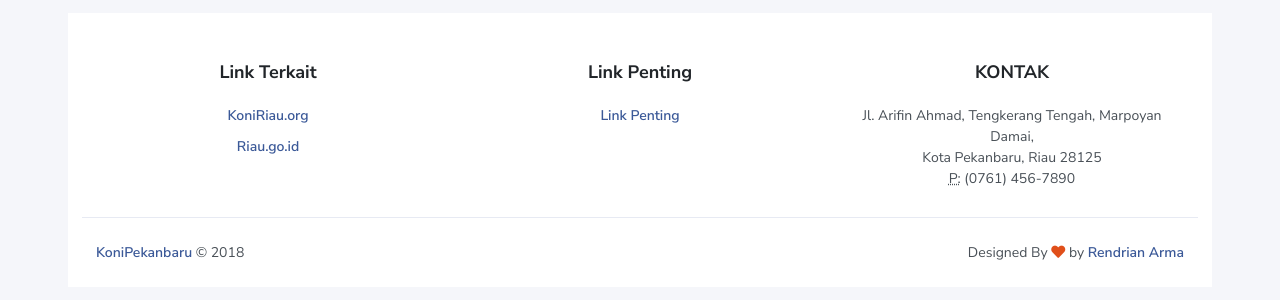
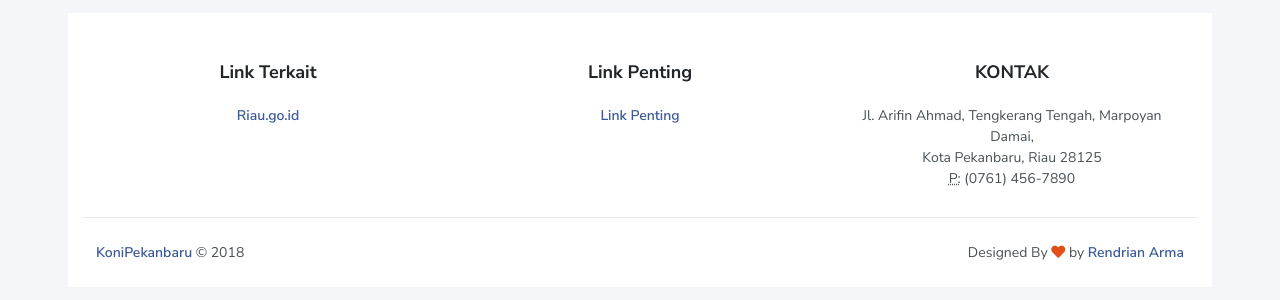
Before and after one commit to RendrianArma/pekanbarukoni, a PHP site: page /page_atlet.php in a window 1280 px wide. Shown: the part 1024-1324 px from the top of the page. Run offline with PHP 8.4, Linux system fonts and the light colour scheme.

Commit message:
perbaiki

```diff
--- a/page_footer.php
+++ b/page_footer.php
@@ -5,7 +5,6 @@
                 <h3 class="h5 font-w700">Link Terkait</h3>
                 <ul class="list list-simple-mini">
                     <li>
-            <a class="link-fx font-w600" href="javascript:void(0)">KoniRiau.org</a>
                     </li>
                     <li>
                         <a class="link-fx font-w600" href="javascript:void(0)">Riau.go.id</a>
@@ -25,25 +24,30 @@
             <div class="col-md-4 text-center">
                 <h3 class="h5 font-w700">KONTAK</h3>
                 <div>
-            Jl. Arifin Ahmad, Tengkerang Tengah, Marpoyan Damai, <br>
+                    Jl. Arifin Ahmad, Tengkerang Tengah, Marpoyan Damai,
+                    <br>
                     Kota Pekanbaru, Riau 28125<br>
-            <abbr title="Phone">P:</abbr> (0761) 456-7890
+                    <abbr title="Phone">P:</abbr>
+                    (0761) 456-7890
                 </div>
             </div>
         </div>
         <div class="row font-size-sm pt-4">
             <div class="col-sm-6 order-sm-2 mb-1 mb-sm-0 text-center text-sm-right">
-          Designed By <i class="fa fa-heart text-danger"></i> by <a class="font-w600" href="https://rendrian.id" target="_blank">Rendrian Arma</a>
+                Designed By
+                <i class="fa fa-heart text-danger"></i>
+                by
+                <a class="font-w600" href="https://rendrian.id" target="_blank">Rendrian Arma</a>
             </div>
             <div class="col-sm-6 order-sm-1 text-center text-sm-left">
-          <a class="font-w600" href="https://goo.gl/mDBqx1" target="_blank">KoniPekanbaru</a> © <span data-toggle="year-copy" class="js-year-copy-enabled">2018</span>
+                <a class="font-w600" href="https://goo.gl/mDBqx1" target="_blank">KoniPekanbaru</a>
+                ©
+                <span data-toggle="year-copy" class="js-year-copy-enabled">2018</span>
             </div>
         </div>
     </div>
 </footer>
 </div>
-
-
 
 <script src="assets/js/dashmix.core.min-1.4.js"></script>
 <script src="assets/js/dashmix.app.min-1.4.js"></script>
@@ -57,7 +61,6 @@
 <script src="assets/js/datatables/dataTables.jszip.min.js"></script>
 <script src="assets/js/datatables/be_tables_datatables.min.js"></script>
 
+</body>
 
-
-</body>
 </html>
```
Lines whose indentation alone changed are shown as unchanged.
